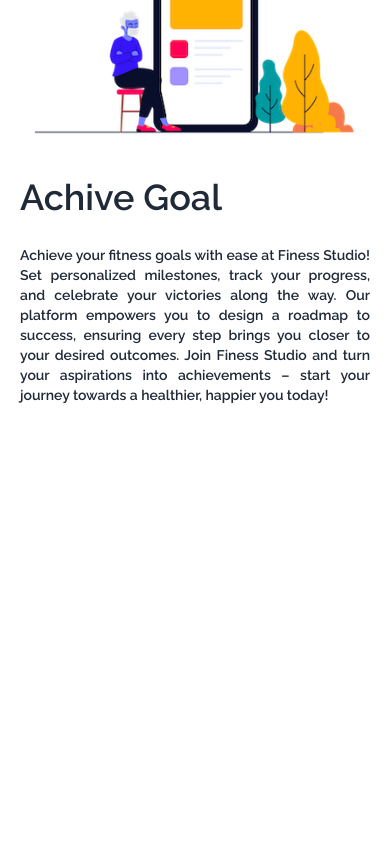
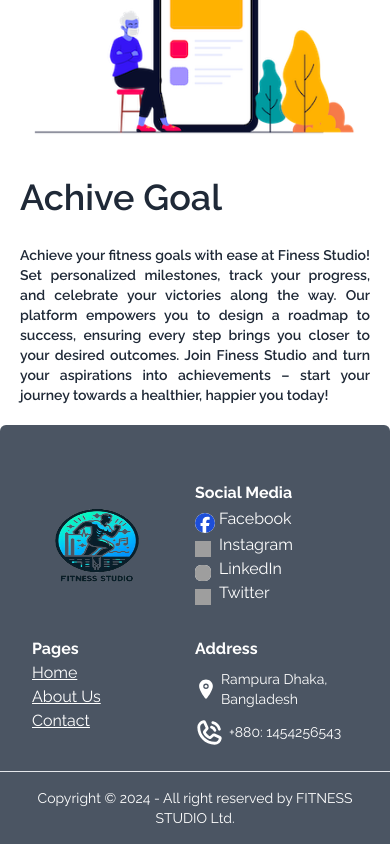
Before and after one commit to junayet4o12/fitnessStudio, a React (Vite) app: page / in a window 390 px wide. Shown: the part 2602-3446 px from the top of the page. Before the commit the page ends 3027 px from the top, so only its background shows below. Built offline with nearby package versions, Linux system fonts and the light colour scheme; grey boxes are pictures that could not be loaded; a web font is replaced by a local one.

Commit message:
footer section add with responsive

```diff
--- a/src/MainLayout/MainLayout.jsx
+++ b/src/MainLayout/MainLayout.jsx
@@ -1,15 +1,14 @@
-// import React from 'react';
 
 import { Outlet } from "react-router-dom";
 import { NavbarSimple } from "../Shared/Navbar/Navbar";
-// import Navbar from "../Shared/Navbar/Navbar";
+import Footer from "../Shared/Footer/Footer";
 
 const MainLayout = () => {
     return (
         <div>
-            {/* <Navbar></Navbar> */}
             <NavbarSimple></NavbarSimple>
            <Outlet></Outlet>
+           <Footer></Footer>
         </div>
     );
 };
--- a/src/Shared/Footer/Footer.jsx
+++ b/src/Shared/Footer/Footer.jsx
@@ -0,0 +1,42 @@
+import { IoLocation } from "react-icons/io5";
+import { PiPhoneCallBold } from "react-icons/pi";
+import { FaFacebook } from "react-icons/fa6";
+import { Link } from "react-router-dom";
+
+const Footer = () => {
+    return (
+        <>
+            <div className="bg-gray-600 rounded-tl-md rounded-tr-md text-white px-8 md:px-16 lg:px-24 py-6 grid grid-cols-2 md:grid-cols-4">
+                <div className="mt-12">
+                    <img className="h-24 w-32 md:h-36 md:w-44 lg:h-44 lg:w-52" src="../../../src/assets/images/WhatsApp_Image_2024-01-15_at_22.22.44_f2a3d1eb-removebg-preview.png" alt="" />
+                </div>
+                <div className="mt-8">
+                    <h1 className="md:text-lg lg:text-3xl font-bold">Social Media</h1>
+                    <Link className="flex gap-1 items-center"><FaFacebook className="text-xl lg:text-4xl text-blue-700 mt-2 bg-white rounded-full"></FaFacebook > <span className="text-base lg:text-xl lg:font-semibold">Facebook</span></Link>
+                    <Link className="flex gap-2 items-center"> <img className="h-4 w-4 lg:h-8 lg:w-8 mt-2" src="https://upload.wikimedia.org/wikipedia/commons/thumb/a/a5/Instagram_icon.png/600px-Instagram_icon.png" alt="" /> <span className="text-base lg:text-xl lg:font-semibold">Instagram</span></Link>
+                    <Link className="flex gap-2 items-center"> <img className="h-4 w-4 lg:h-8 lg:w-8 mt-2 bg-white rounded-md" src="https://cdn-icons-png.flaticon.com/256/174/174857.png" alt="" /> <span className="text-base lg:text-xl lg:font-semibold">LinkedIn</span></Link>
+                    <Link className="flex gap-2 items-center"> <img className="h-4 w-4 lg:h-8 lg:w-8 mt-2" src="https://static-00.iconduck.com/assets.00/twitter-icon-512x512-opdohtno.png" alt="" /> <span className="text-base lg:text-xl lg:font-semibold">Twitter</span></Link>
+                </div>
+                <div className="mt-8">
+                    <h1 className="md:text-lg lg:text-3xl font-bold lg:mb-2">Pages</h1>
+                    <p><Link to='/' className="lg:text-lg lg:font-semibold underline hover:text-blue-600">Home</Link></p>
+                    <p><Link to='/aboutUs' className="lg:text-lg lg:font-semibold underline hover:text-blue-600">About Us</Link></p>
+                    <p><Link to='/contact' className="lg:text-lg lg:font-semibold underline hover:text-blue-600">Contact</Link></p>
+                </div>
+                <div className="mt-8">
+                    <h1 className="md:text-lg lg:text-3xl font-bold mb-2">Address</h1>
+                    <p className="flex gap-1 items-center"><IoLocation className="text-3xl"></IoLocation> <span className="text-sm md:text-base lg:text-lg"> Rampura Dhaka, Bangladesh</span></p>
+                    <p className="flex gap-1 items-center mt-2"><PiPhoneCallBold className="text-3xl"></PiPhoneCallBold><span className="text-sm md:text-base lg:text-lg">+880: 1454256543</span></p>
+                </div>
+            </div>
+            <hr />
+            <div className="footer footer-center p-4 bg-gray-600 md:text-lg text-white">
+                <aside>
+                    <p>Copyright © 2024 - All right reserved by FITNESS STUDIO Ltd.</p>
+                </aside>
+            </div>
+        </>
+    );
+};
+
+export default Footer;
```
